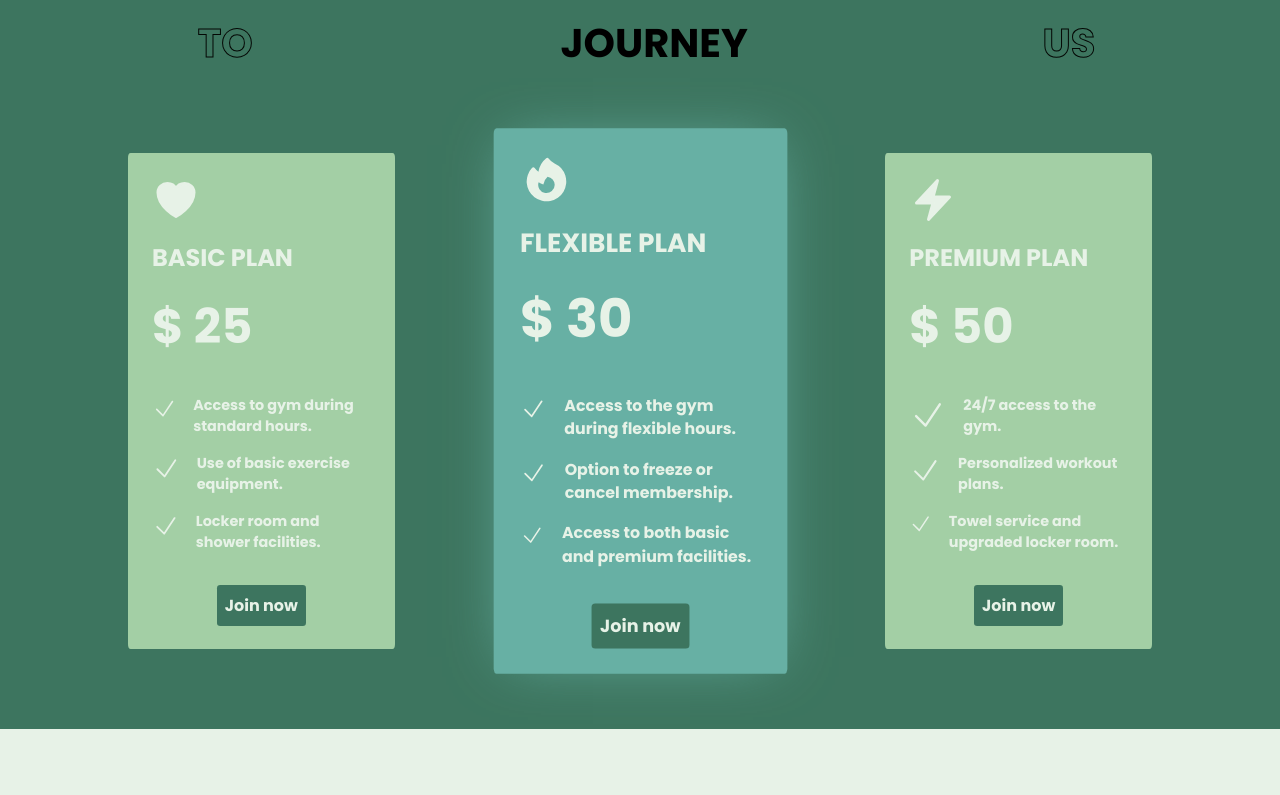
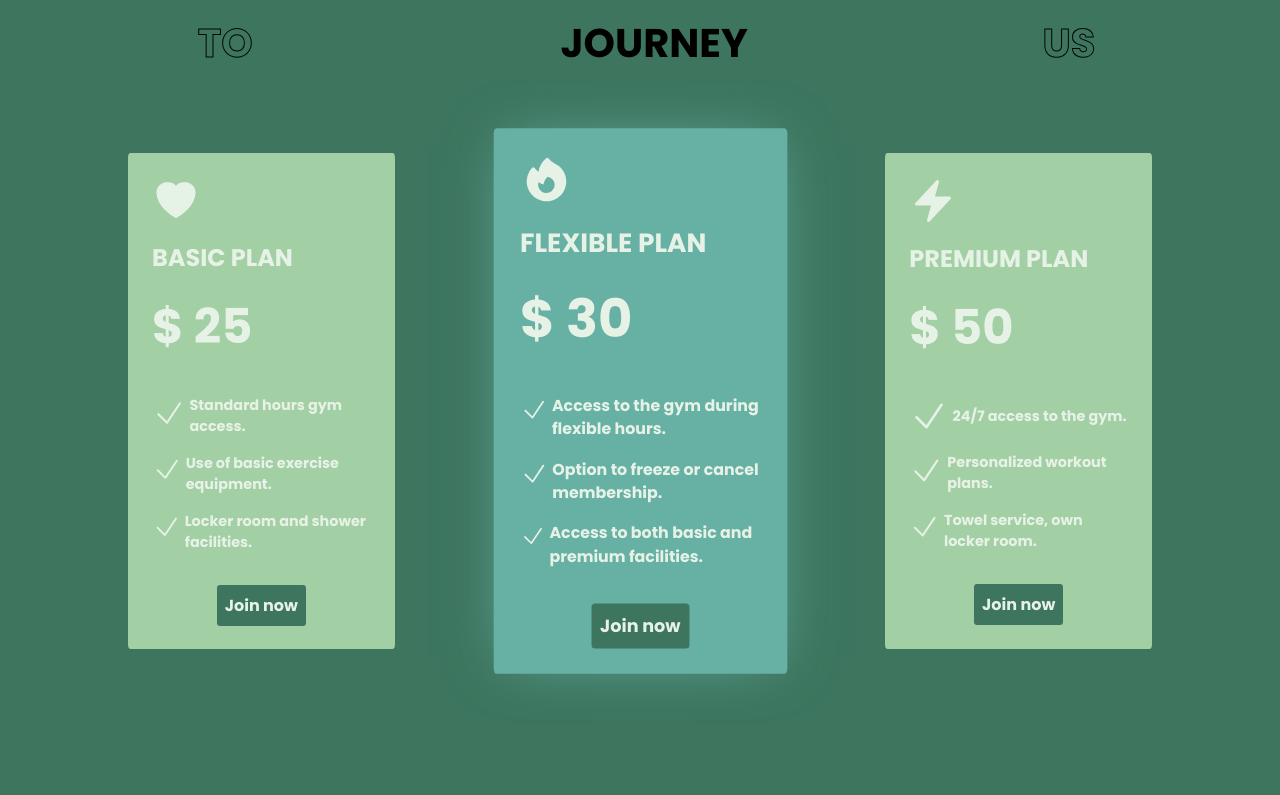
Before and after one commit to jankier/gym-app, a React (Vite) app in the folder gym-web-app/: page / in a window 1280 px wide. Shown: the part 2265-3060 px from the top of the page. Built offline with nearby package versions, Linux system fonts and the light colour scheme.

Commit message:
visual-adjustments

```diff
--- a/gym-web-app/src/components/Home/Home.css
+++ b/gym-web-app/src/components/Home/Home.css
@@ -31,7 +31,7 @@
 }
 
 .home-section-text-img {
-  margin-top: 10rem;
+  margin-top: 8rem;
   margin-bottom: auto;
   margin-left: auto;
   margin-right: auto;
--- a/gym-web-app/src/components/Plans/Plan/Plan.css
+++ b/gym-web-app/src/components/Plans/Plan/Plan.css
@@ -6,7 +6,7 @@
   justify-content: center;
   gap: 2rem;
   padding: 1.5rem;
-  width: 16rem;
+  width: 17rem;
   height: 28rem;
 }
 
@@ -37,7 +37,6 @@
 .plan-features {
   display: flex;
   flex-direction: column;
-  text-wrap: wrap;
   color: var(--text);
   font-size: 0.9rem;
   gap: 1rem;
@@ -47,7 +46,7 @@
   display: flex;
   flex-direction: row;
   align-items: center;
-  gap: 1rem;
+  gap: 0.2rem;
 }
 
 .join-now-btn {
--- a/gym-web-app/src/components/Plans/Plans.css
+++ b/gym-web-app/src/components/Plans/Plans.css
@@ -44,7 +44,7 @@
 .plans {
   display: flex;
   flex-direction: column;
-  padding-bottom: 5rem;
+  padding-bottom: 10rem;
   padding-top: 2rem;
   align-items: center;
   justify-content: center;
--- a/gym-web-app/src/components/Plans/Plans.tsx
+++ b/gym-web-app/src/components/Plans/Plans.tsx
@@ -25,7 +25,7 @@ const plans: Array<PlanType> = [
     title: "BASIC PLAN",
     price: "25",
     features: [
-      "Access to gym during standard hours.",
+      "Standard hours gym access.",
       "Use of basic exercise equipment.",
       "Locker room and shower facilities.",
     ],
@@ -75,7 +75,7 @@ const plans: Array<PlanType> = [
     features: [
       "24/7 access to the gym.",
       "Personalized workout plans.",
-      "Towel service and upgraded locker room.",
+      "Towel service, own locker room.",
     ],
   },
 ];
```
